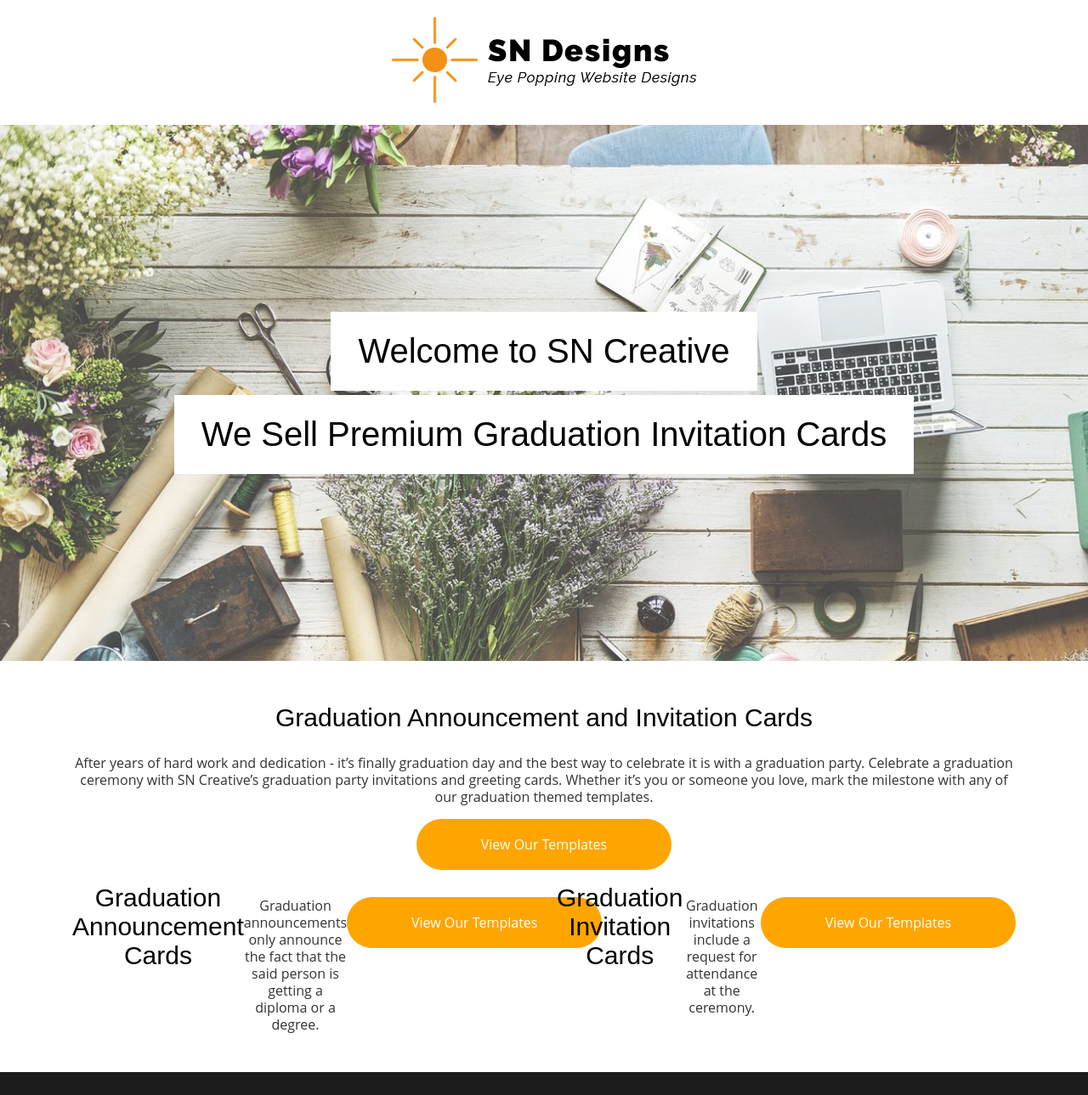
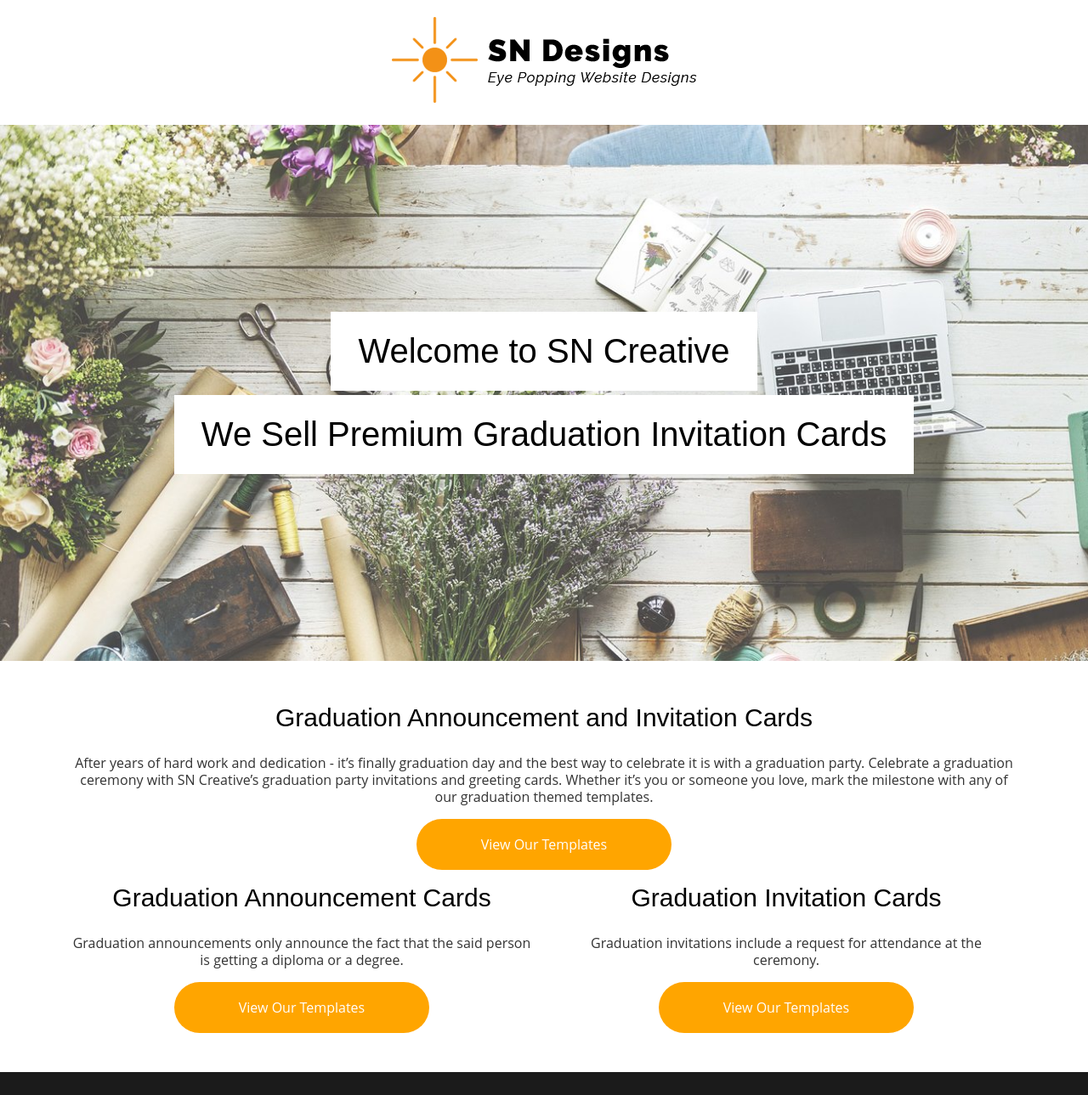
Before and after one commit to sncreative/sncreative.github.io, a Jekyll site: the page built from index.md, in a window 1280 px wide. Shown: the whole page at 85% size. Built offline with Jekyll 4.4.1, drawn with Linux system fonts in a browser that asks for light colours; nearby versions of some CDN libraries.

Commit message:
Add files via upload

```diff
--- a/index.md
+++ b/index.md
@@ -26,7 +26,7 @@ description: Celebrate a graduation ceremony with SN Creative’s graduation par
 </div>
 </div>
 
-<div class="row equal-height">
+<div class="row">
 
 <div class="col-md-6">
 <h2 class="centered">Graduation Announcement Cards</h2>
```
